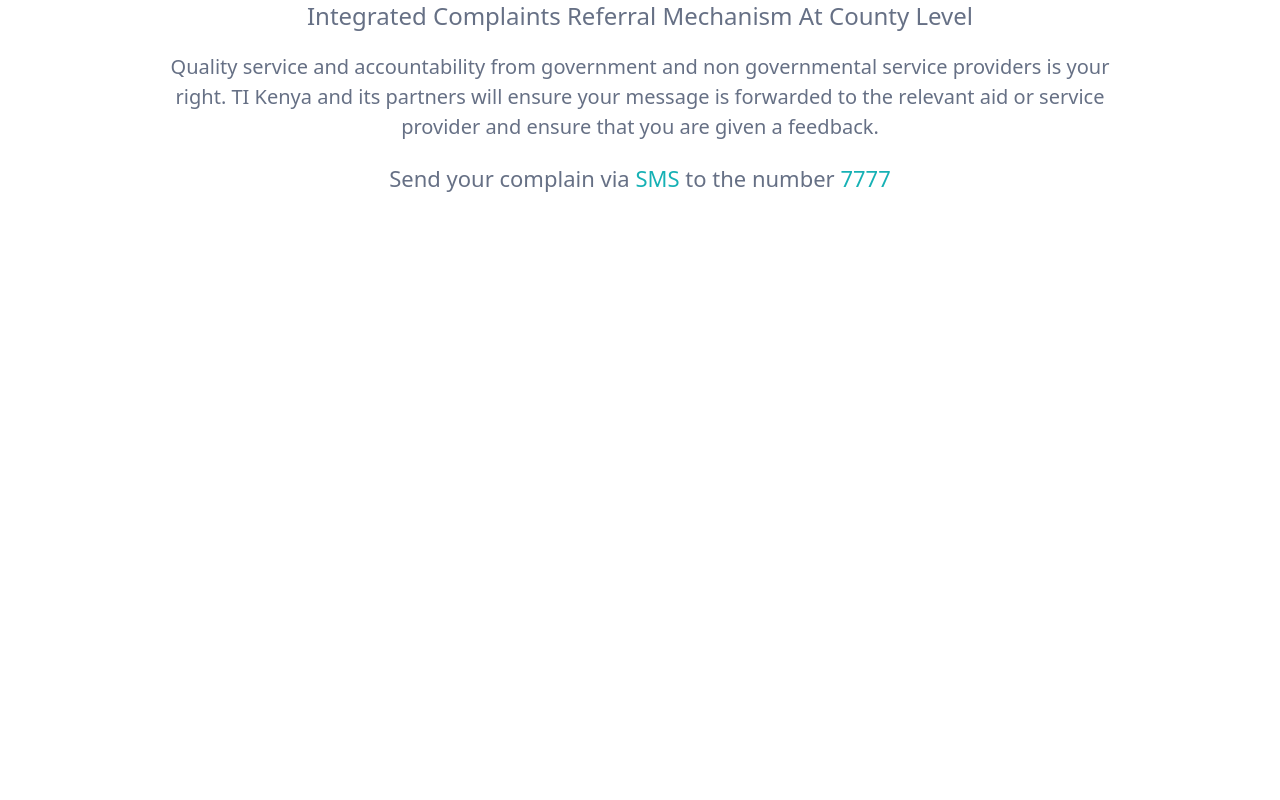
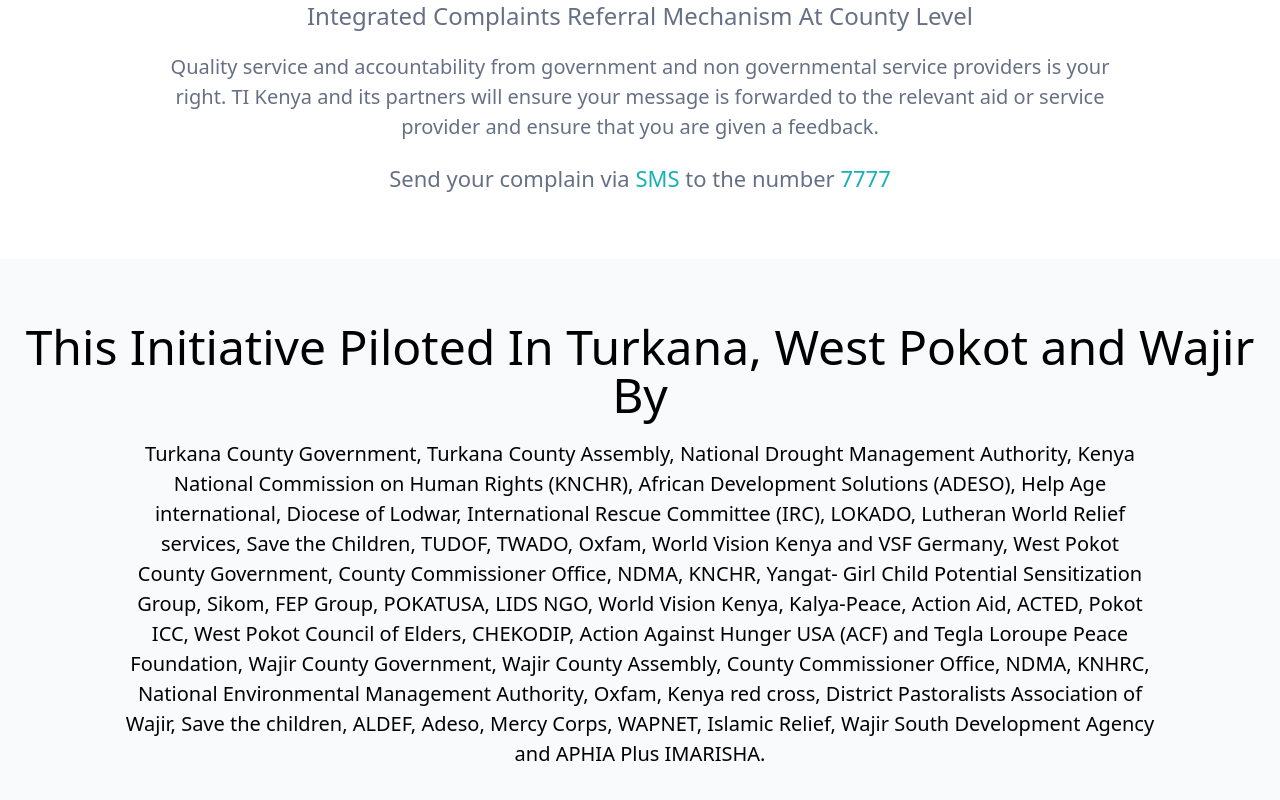
Before and after one commit to nejidevelops/haipcrm, a React (Create React App) app: page / in a window 1280 px wide. Shown: the part 204-1004 px from the top of the page. Before the commit the page ends 800 px from the top, so only its background shows below. Built offline with nearby package versions, Linux system fonts and the light colour scheme.

Commit message:
:tada::art:feat: Working on the initiative section

```diff
--- a/src/App.js
+++ b/src/App.js
@@ -1,12 +1,14 @@
 import "./App.css";
 import Navbar from "./components/Navbar";
 import Homepage from "./components/Homepage";
+import Initiative from "./components/Initiative";
 
 function App() {
   return (
     <>
       <Navbar />
       <Homepage />
+      <Initiative />
     </>
   );
 }
--- /dev/null
+++ b/src/components/Initiative.js
@@ -0,0 +1,14 @@
+import React from 'react'
+
+const Initiative = () => {
+  return (
+    <div class="flex flex-col items-center gap-5 py-16 text-center bg-[#F9FAFB]">
+      <div className="text-5xl text-black">This Initiative Piloted In Turkana, West Pokot and Wajir By</div>
+      <div className="px-[125px] text-[20px] text-black">
+        Turkana County Government, Turkana County Assembly, National Drought Management Authority, Kenya National Commission on Human Rights (KNCHR), African Development Solutions (ADESO), Help Age international, Diocese of Lodwar, International Rescue Committee (IRC), LOKADO, Lutheran World Relief services, Save the Children, TUDOF, TWADO, Oxfam, World Vision Kenya and VSF Germany, West Pokot County Government, County Commissioner Office, NDMA, KNCHR, Yangat- Girl Child Potential Sensitization Group, Sikom, FEP Group, POKATUSA, LIDS NGO, World Vision Kenya, Kalya-Peace, Action Aid, ACTED, Pokot ICC, West Pokot Council of Elders, CHEKODIP, Action Against Hunger USA (ACF) and Tegla Loroupe Peace Foundation, Wajir County Government, Wajir County Assembly, County Commissioner Office, NDMA, KNHRC, National Environmental Management Authority, Oxfam, Kenya red cross, District Pastoralists Association of Wajir, Save the children, ALDEF, Adeso, Mercy Corps, WAPNET, Islamic Relief, Wajir South Development Agency and APHIA Plus IMARISHA.
+      </div>
+    </div>
+  )
+}
+
+export default Initiative
```
